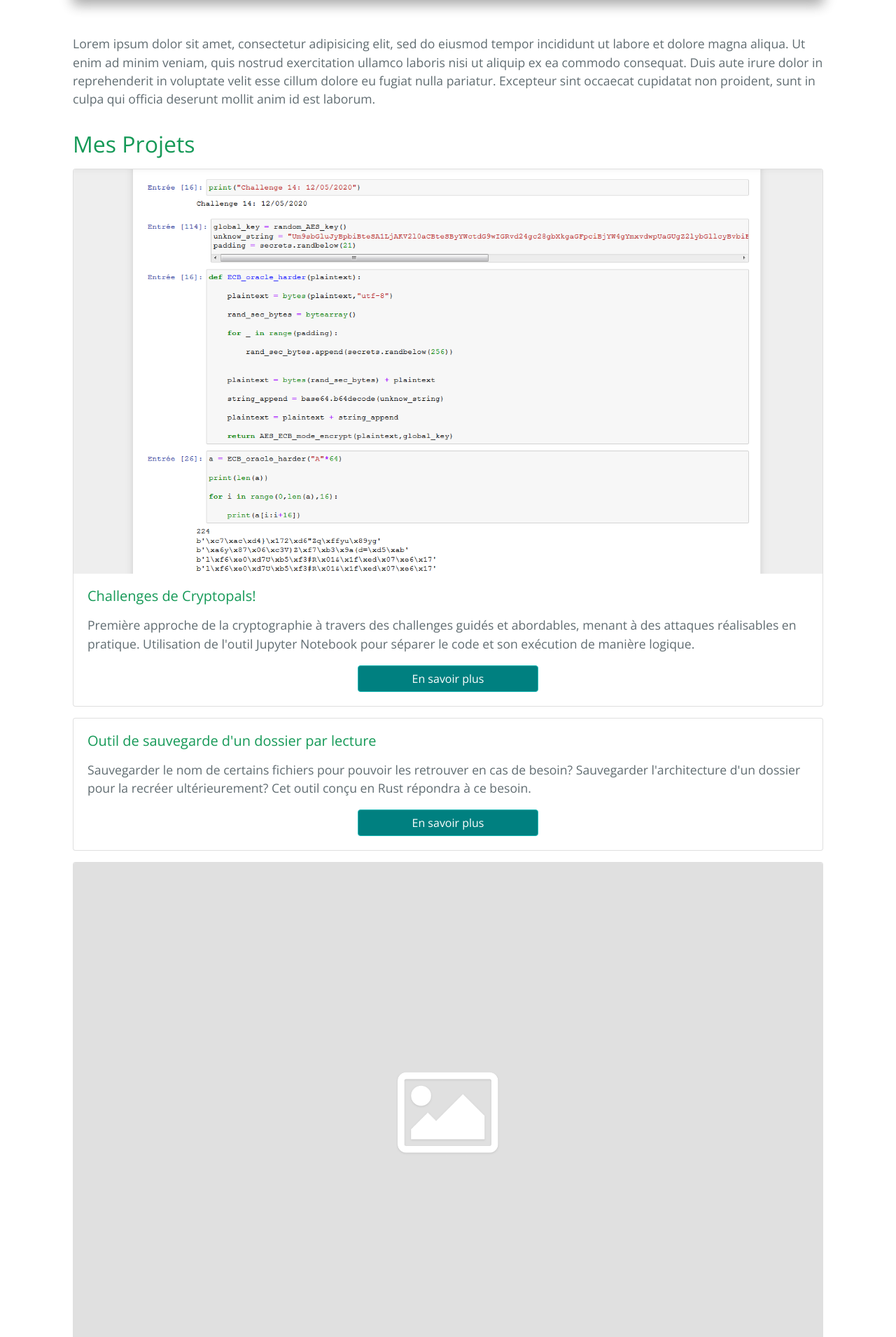
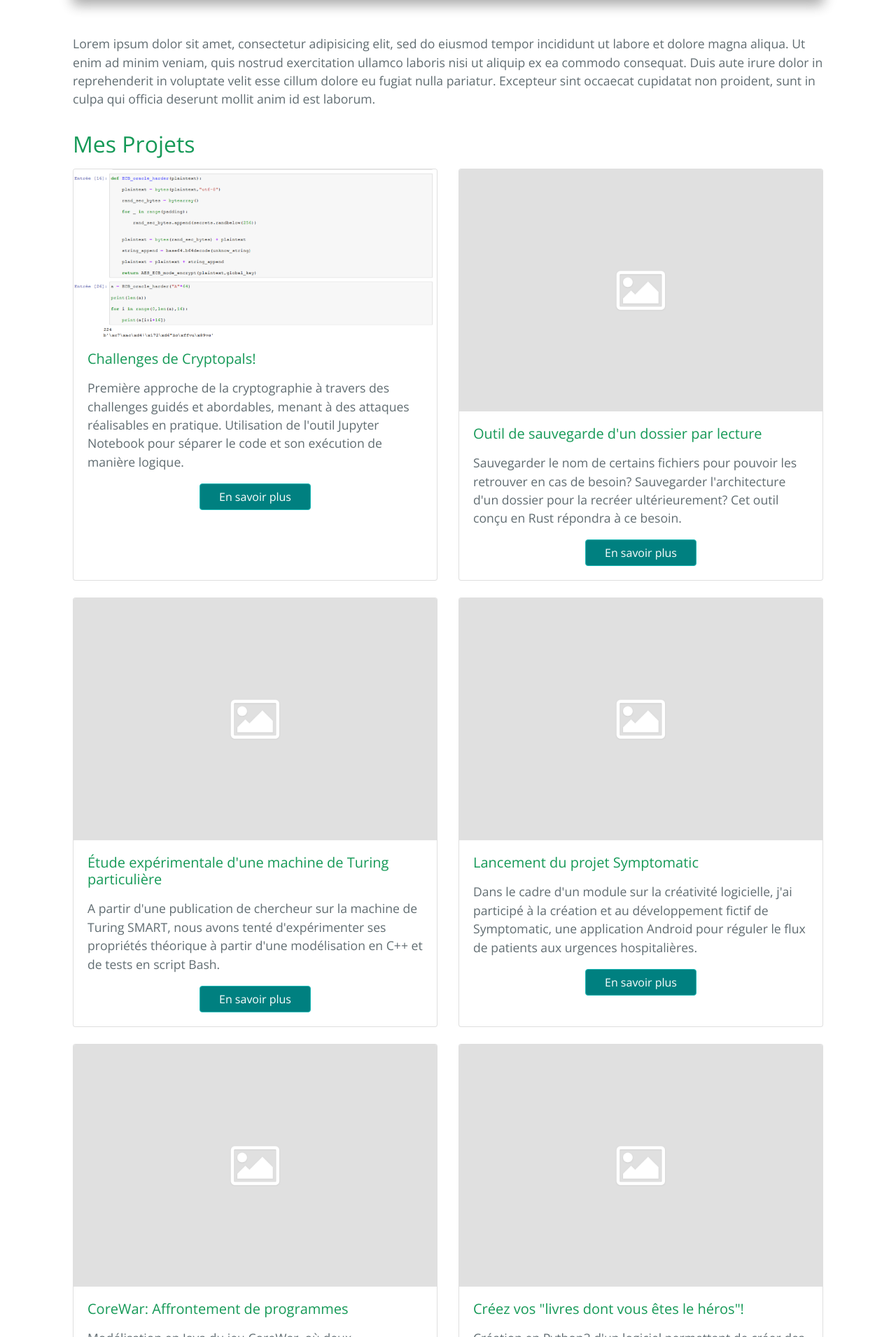
Before and after one commit to JasmineCA/JasmineCA.github.io, a Jekyll site: the page built from index.markdown, in a window 1280 px wide. Shown: the part 1738-3649 px from the top of the page at 70% size. Built offline with Jekyll 4.4.1, drawn with Linux system fonts in a browser that asks for light colours; nearby versions of some CDN libraries.

Commit message:
Adding tags to cryptopals, remove warning in build, cards

```diff
--- a/_config.yml
+++ b/_config.yml
@@ -32,8 +32,6 @@ theme: jekyll-theme-cayman
 plugins:
   - jekyll-feed
 
-highlighter: pygments
-
 # Exclude from processing.
 # The following items will not be processed, by default.
 # Any item listed under the `exclude:` key here will be automatically added to
--- a/_sass/custom.scss
+++ b/_sass/custom.scss
@@ -18,7 +18,7 @@
   padding-left:2%;
   padding-right: 2%;
   display: block;
-  width: 25%;
+  width: 33%;
 
 }
 
@@ -31,6 +31,12 @@
 
 }
 
+.tags {
+
+  width: 40rem;
+
+}
+
 @media screen and (max-width: 630px){
 
   .mybuttonstyle{
--- a/index.markdown
+++ b/index.markdown
@@ -46,16 +46,20 @@ Lorem ipsum dolor sit amet, consectetur adipisicing elit, sed do eiusmod tempor
 
 ## Mes Projets
 
-<div class="card mb-3">
-  <img src="{{ site.baseurl}}/assets/images/projets/Cryptopals/main.PNG" class="card-img-top" alt="...">
+<div class="row row-cols-1 row-cols-md-2">
+<div class="col mb-4">
+<div class="card h-100">
+  <img src="{{ site.baseurl}}/assets/images/projets/Cryptopals/main3.png" class="card-img-top" alt="...">
   <div class="card-body">
     <h5 class="card-title">Challenges de Cryptopals!</h5>
     <p class="card-text">Première approche de la cryptographie à travers des challenges guidés et abordables, menant à des attaques réalisables en pratique. Utilisation de l'outil Jupyter Notebook pour séparer le code et son exécution de manière logique.</p>
     <a href="{{ site.url }}/projets/Cryptopals/" class="btn btn-primary mybuttoncolor mybuttonstyle mx-auto">En savoir plus</a>
   </div>
 </div>
-
-<div class="card mb-3">
+</div>
+<div class="col mb-4">
+<div class="card h-100">
+  <img src="{{ site.baseurl}}/assets/images/placeholder-image.png" class="card-img-top" alt="...">
   <div class="card-body">
     <h5 class="card-title">Outil de sauvegarde d'un dossier par lecture</h5>
     <p class="card-text">Sauvegarder le nom de certains fichiers pour pouvoir les retrouver en cas de besoin? Sauvegarder l'architecture d'un dossier pour la recréer
@@ -63,8 +67,9 @@ Lorem ipsum dolor sit amet, consectetur adipisicing elit, sed do eiusmod tempor
     <a href="#" class="btn btn-primary mybuttoncolor mybuttonstyle mx-auto">En savoir plus</a>
   </div>
 </div>
-
-<div class="card mb-3">
+</div>
+<div class="col mb-4">
+<div class="card h-100">
   <img src="{{ site.baseurl}}/assets/images/placeholder-image.png" class="card-img-top" alt="...">
   <div class="card-body">
     <h5 class="card-title">Étude expérimentale d'une machine de Turing particulière</h5>
@@ -73,8 +78,9 @@ Lorem ipsum dolor sit amet, consectetur adipisicing elit, sed do eiusmod tempor
     <a href="#" class="btn btn-primary mybuttoncolor mybuttonstyle mx-auto">En savoir plus</a>
   </div>
 </div>
-
-<div class="card mb-3">
+</div>
+<div class="col mb-4">
+<div class="card h-100">
   <img src="{{ site.baseurl}}/assets/images/placeholder-image.png" class="card-img-top" alt="...">
   <div class="card-body">
     <h5 class="card-title">Lancement du projet Symptomatic</h5>
@@ -82,8 +88,9 @@ Lorem ipsum dolor sit amet, consectetur adipisicing elit, sed do eiusmod tempor
     <a href="#" class="btn btn-primary mybuttoncolor mybuttonstyle mx-auto">En savoir plus</a>
   </div>
 </div>
-
-<div class="card mb-3">
+</div>
+<div class="col mb-4">
+<div class="card h-100">
   <img src="{{ site.baseurl}}/assets/images/placeholder-image.png" class="card-img-top" alt="...">
   <div class="card-body">
     <h5 class="card-title">CoreWar: Affrontement de programmes</h5>
@@ -91,8 +98,9 @@ Lorem ipsum dolor sit amet, consectetur adipisicing elit, sed do eiusmod tempor
     <a href="#" class="btn btn-primary mybuttoncolor mybuttonstyle mx-auto">En savoir plus</a>
   </div>
 </div>
-
-<div class="card mb-3">
+</div>
+<div class="col mb-4">
+<div class="card h-100">
   <img src="{{ site.baseurl}}/assets/images/placeholder-image.png" class="card-img-top" alt="...">
   <div class="card-body">
     <h5 class="card-title">Créez vos "livres dont vous êtes le héros"!</h5>
@@ -100,3 +108,5 @@ Lorem ipsum dolor sit amet, consectetur adipisicing elit, sed do eiusmod tempor
     <a href="#" class="btn btn-primary mybuttoncolor mybuttonstyle mx-auto">En savoir plus</a>
   </div>
 </div>
+</div>
+</div>
```
Also changed, not shown: projets/Cryptopals.markdown (+6 -3 lines), assets/images/placeholder-image.png, assets/images/projets/Cryptopals/main.PNG, assets/images/projets/Cryptopals/main2.png (added), assets/images/projets/Cryptopals/main3.png (added), assets/images/projets/Cryptopals/main4.png (added).
